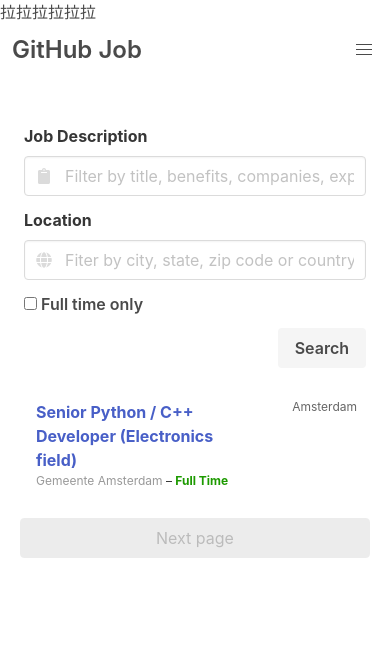
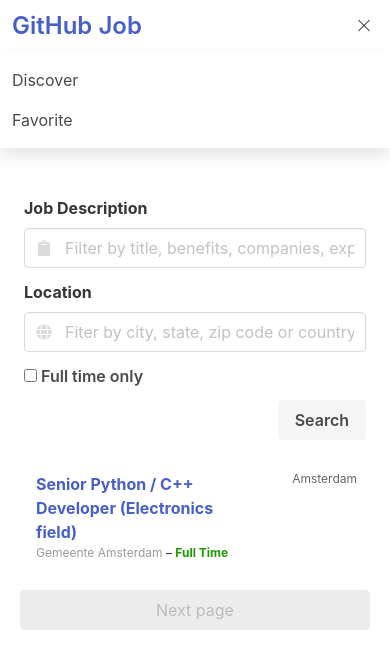
Before and after one commit to spreered/js_workshop_job, a plain HTML site: page index.html in a window 390 px wide. Both pictures are taken after a click on the button "menu". Drawn offline with nearby package versions, Linux system fonts and the light colour scheme.

Commit message:
feature/task_1

```diff
--- a/index.html
+++ b/index.html
@@ -43,7 +43,6 @@
     </style>
   </head>
   <body>
-    <h1>拉拉拉拉拉拉</h1>
     <nav class="navbar" role="navigation" aria-label="main navigation">
       <div class="container">
         <div class="navbar-brand">
@@ -168,7 +167,7 @@
       </div>
     </section>
 
-    <!-- <script src="index.js"></script> -->
+    <script src="index.js"></script>
     <!-- <script src="job.js"></script> -->
   </body>
 </html>
--- /dev/null
+++ b/index.js
@@ -0,0 +1,9 @@
+let hb = document.querySelector("#navbar-burger");
+let nav = document.querySelector("#navbar-menu");
+
+hb.addEventListener("click", onClick);
+
+function onClick() {
+  hb.classList.toggle("is-active");
+  nav.classList.toggle("is-active");
+}
```
